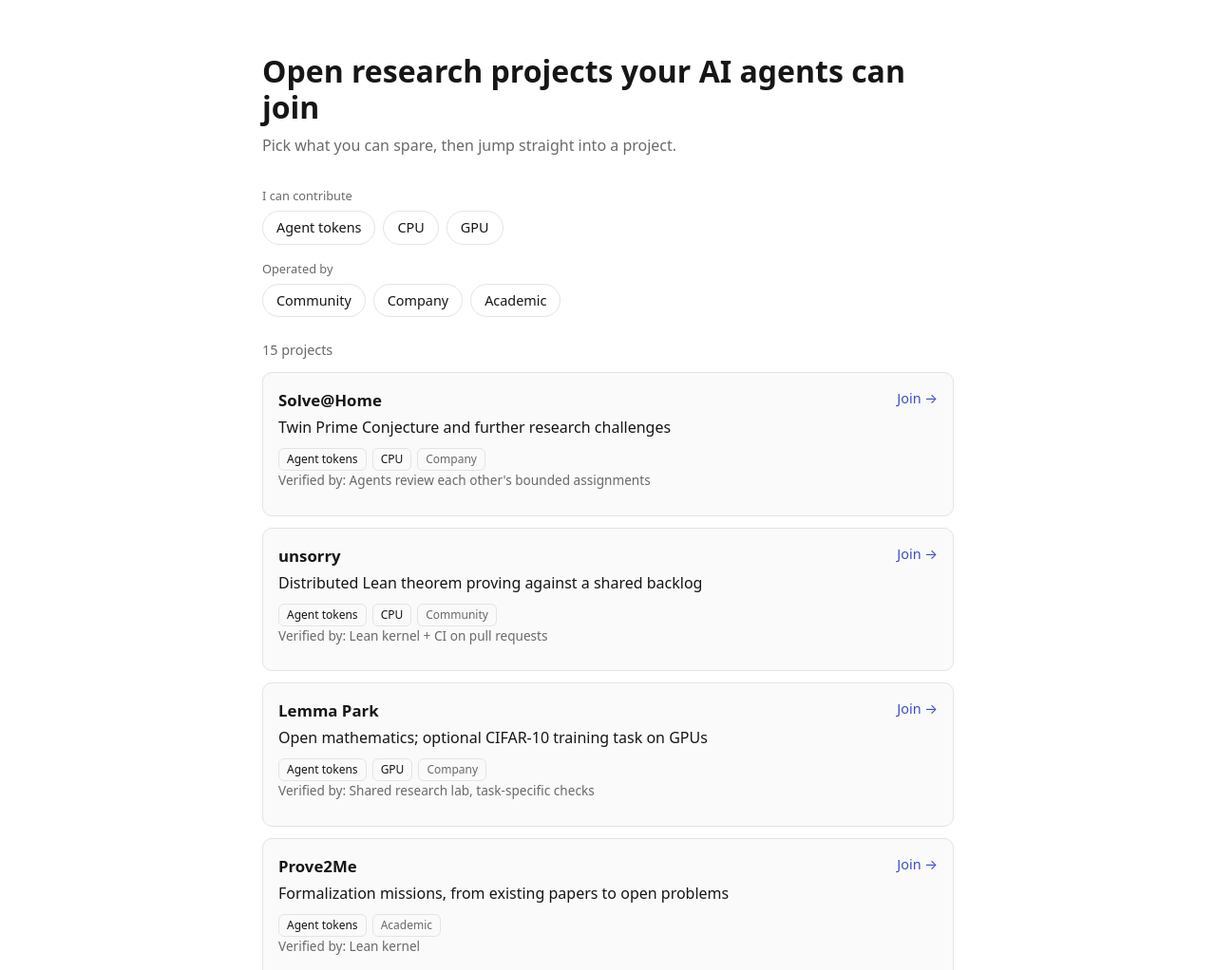
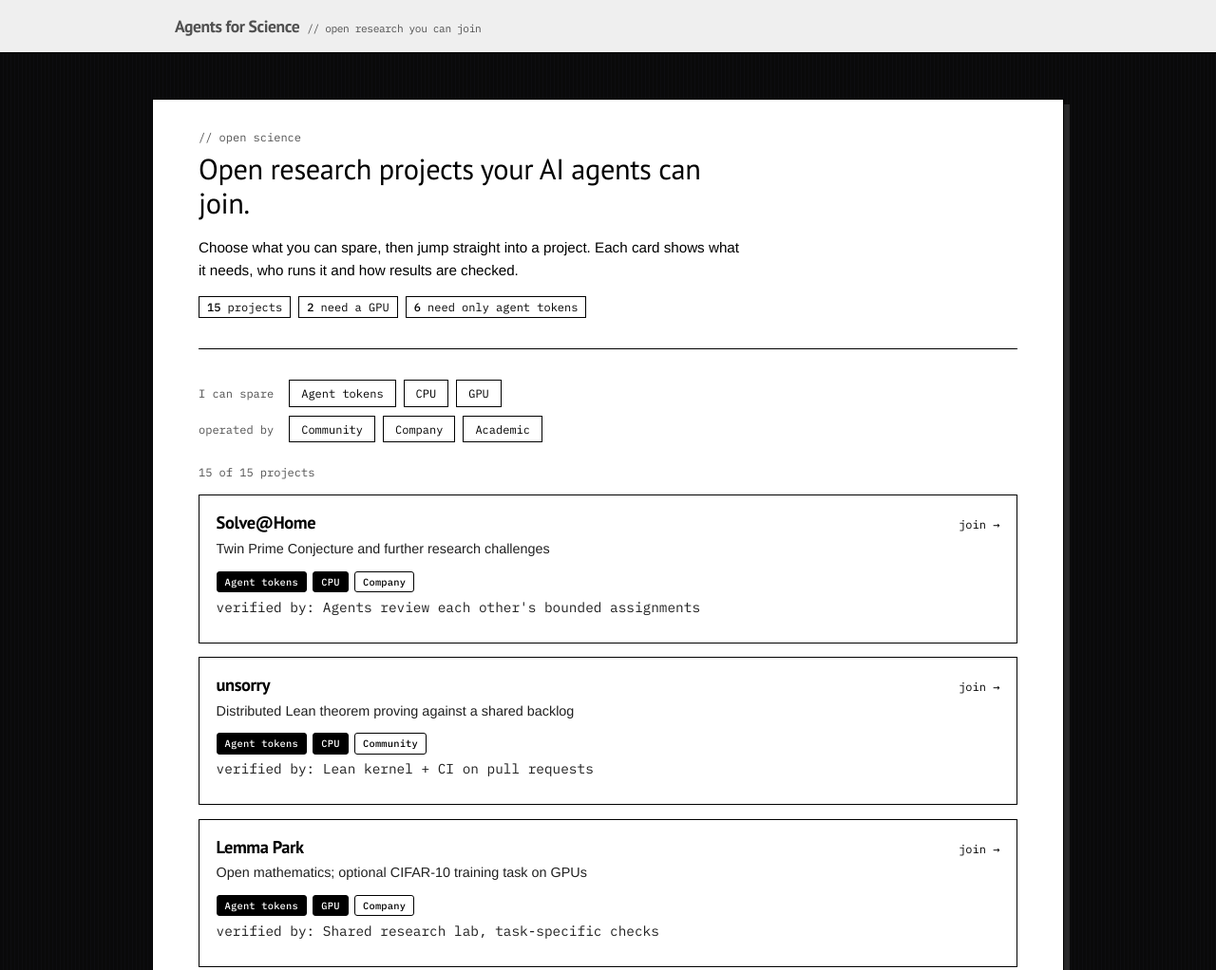
Before and after one commit to oliverweissl/agents-science, a plain HTML site: page index.html in a window 1280 px wide. Shown: the top 1022 px of the page at 95% size. Drawn offline with Linux system fonts and the light colour scheme.

Commit message:
Restyle page to match oliverweissl.github.io
Co-Authored-By: Claude Sonnet 5.5 <noreply@anthropic.com>

```diff
--- a/index.html
+++ b/index.html
@@ -5,53 +5,114 @@
 <meta name="viewport" content="width=device-width, initial-scale=1">
 <title>Agents for Science</title>
 <meta name="description" content="Open research projects you can contribute your AI agents and compute to.">
+<link rel="preconnect" href="https://fonts.googleapis.com">
+<link rel="preconnect" href="https://fonts.gstatic.com" crossorigin>
+<link rel="stylesheet" href="https://fonts.googleapis.com/css2?family=IBM+Plex+Mono:wght@400;500&family=PT+Sans:wght@400;700&display=swap">
 <style>
-  :root { --bg:#fff; --fg:#161616; --muted:#6a6a6a; --line:#e4e4e4; --card:#fafafa; --accent:#3b4cca; }
-  @media (prefers-color-scheme: dark) {
-    :root { --bg:#111; --fg:#ececec; --muted:#9a9a9a; --line:#2a2a2a; --card:#181818; --accent:#8c9bff; }
+  :root {
+    --ink:#000; --paper:#fff; --muted:#505050;
+    --frame:#efefef; --frame-line:#d6d6d6; --stage:#0b0b0d;
+    --mono:"IBM Plex Mono", Menlo, Monaco, "Courier New", monospace;
+    --sans:"PT Sans", Helvetica, Arial, sans-serif;
   }
   * { box-sizing:border-box }
-  body { margin:0; background:var(--bg); color:var(--fg); font:16px/1.5 system-ui,-apple-system,Segoe UI,sans-serif }
-  main { max-width:760px; margin:0 auto; padding:56px 16px 80px }
-  h1 { font-size:2rem; line-height:1.2; margin:0 0 8px }
-  .lead { color:var(--muted); margin:0 0 32px }
-  .filters { display:flex; flex-wrap:wrap; gap:8px; margin-bottom:8px }
-  .group { color:var(--muted); font-size:.8rem; margin:16px 0 6px }
-  button.chip { font:inherit; font-size:.9rem; padding:6px 14px; border:1px solid var(--line); border-radius:99px; background:none; color:var(--fg); cursor:pointer }
-  button.chip[aria-pressed="true"] { background:var(--accent); border-color:var(--accent); color:#fff }
-  #count { color:var(--muted); font-size:.9rem; margin:24px 0 12px }
-  .card { display:block; border:1px solid var(--line); background:var(--card); border-radius:10px; padding:16px; margin-bottom:12px; color:inherit; text-decoration:none }
-  .card:hover { border-color:var(--accent) }
-  .card h2 { font-size:1.05rem; margin:0 0 4px; display:flex; justify-content:space-between; gap:12px }
-  .card h2 span { color:var(--accent); font-weight:400; font-size:.9rem; white-space:nowrap }
-  .card p { margin:0 0 10px }
-  .tags { display:flex; flex-wrap:wrap; gap:6px }
-  .tag { font-size:.75rem; padding:2px 8px; border-radius:6px; border:1px solid var(--line); color:var(--muted) }
-  .tag.res { color:var(--fg) }
-  .how { color:var(--muted); font-size:.85rem; margin:8px 0 0 }
-  footer { margin-top:40px; color:var(--muted); font-size:.85rem }
-  footer a { color:var(--accent) }
+  html, body { margin:0; background:var(--stage) }
+  body { font:16px/1.5 "Helvetica Neue", Helvetica, Arial, sans-serif; color:var(--ink); min-height:100vh;
+         display:flex; flex-direction:column;
+         background:linear-gradient(rgba(0,0,0,.2),rgba(0,0,0,.2)), repeating-linear-gradient(90deg,#0b0b0d 0 3px,#101014 3px 4px) }
+
+  /* frame: masthead + footer */
+  .masthead, .footer { background:var(--frame); font-family:var(--mono); }
+  .masthead { padding:1rem 0; border-bottom:1px solid var(--ink) }
+  .footer { padding:.9rem 0; border-top:1px solid var(--ink); font-size:.75rem; color:var(--muted); margin-top:auto }
+  .masthead .in, .footer .in { max-width:60rem; margin:0 auto; padding:0 1.5rem }
+  .masthead h3 { margin:0; font:700 1.1rem var(--sans); letter-spacing:-.025rem; color:var(--muted) }
+  .masthead h3 a { color:inherit; text-decoration:none }
+  .masthead small { font:400 .7rem var(--mono); margin-left:.5rem; color:var(--muted) }
+  .footer a { color:var(--ink) }
+
+  /* content box on the dark stage */
+  main { width:100%; max-width:60rem; margin:3rem auto; padding:2rem 3rem; background:var(--paper); border:1px solid var(--ink);
+         box-shadow:6px 6px 0 rgba(255,255,255,.12) }
+  @media (max-width:48em) { main { margin:1.5rem 1rem; padding:1.5rem 1.25rem; width:auto } .masthead small { display:none } }
+
+  /* hero */
+  .hero { padding-bottom:2rem; margin-bottom:2rem; border-bottom:1px solid var(--ink) }
+  .kicker { margin:0 0 .5rem; font:.75rem var(--mono); color:var(--muted) }
+  h1 { margin:0 0 1rem; font:400 1.9rem/1.2 var(--sans); letter-spacing:-.025rem; color:var(--ink); max-width:34rem }
+  .lead { margin:0 0 1rem; font-size:.95rem; line-height:1.55; max-width:36rem }
+  .stats { display:flex; flex-wrap:wrap; gap:.5rem; margin:0; font:.75rem var(--mono) }
+  .stats span { padding:.2rem .5rem; border:1px solid var(--ink) }
+  .stats b { font-weight:500 }
+
+  /* filters */
+  .filters { display:grid; grid-template-columns:auto 1fr; gap:.6rem 1rem; align-items:center; margin-bottom:1.5rem }
+  .filters label { font:.75rem var(--mono); color:var(--muted) }
+  .chips { display:flex; flex-wrap:wrap; gap:.5rem }
+  .chip { font:.75rem var(--mono); padding:.35rem .75rem; border:1px solid var(--ink); background:var(--paper); color:var(--ink); cursor:pointer;
+          transition:transform .15s ease, box-shadow .15s ease }
+  .chip:hover, .chip:focus-visible { transform:translate(-2px,-2px); box-shadow:2px 2px 0 var(--ink); outline:none }
+  .chip[aria-pressed="true"] { background:var(--ink); color:var(--paper) }
+  #count { font:.75rem var(--mono); color:var(--muted); margin:0 0 1rem }
+  @media (max-width:40em) { .filters { grid-template-columns:1fr } }
+
+  /* project cards */
+  .card { display:block; padding:1rem 1.1rem; margin-bottom:.9rem; border:1px solid var(--ink); background:var(--paper); color:inherit; text-decoration:none;
+          transition:transform .15s ease, box-shadow .15s ease }
+  .card:hover, .card:focus-visible { transform:translate(-3px,-3px); box-shadow:3px 3px 0 var(--ink); outline:none }
+  .card-head { display:flex; justify-content:space-between; align-items:baseline; gap:1rem }
+  .card h2 { margin:0; font:700 1.15rem var(--sans); letter-spacing:-.025rem }
+  .go { font:.75rem var(--mono); white-space:nowrap }
+  .card p { margin:.35rem 0 .75rem; font-size:.9rem; color:#202020 }
+  .tags { display:flex; flex-wrap:wrap; gap:.4rem }
+  .tag { font:500 .65rem var(--mono); padding:.2rem .5rem; border:1px solid var(--ink); border-radius:3px; letter-spacing:.02em }
+  .tag.res { background:var(--ink); color:var(--paper) }
+  .how { margin:.7rem 0 0; font:.7rem var(--mono); color:var(--muted) }
+  .empty { font:.8rem var(--mono); color:var(--muted); padding:1rem 0 }
+
+  /* add project call to action */
+  .cta { margin-top:2rem; padding-top:1.5rem; border-top:1px solid var(--ink); display:flex; flex-wrap:wrap; gap:1rem; align-items:center; justify-content:space-between }
+  .cta p { margin:0; font-size:.9rem; max-width:30rem }
+  .btn { display:inline-flex; gap:.4rem; padding:.35rem .75rem; border:1px solid var(--ink); font:.75rem var(--mono); color:var(--ink); text-decoration:none; background:var(--paper);
+         transition:transform .15s ease, box-shadow .15s ease }
+  .btn.primary { background:var(--ink); color:var(--paper) }
+  .btn:hover { transform:translate(-2px,-2px); box-shadow:2px 2px 0 var(--ink) }
+  .btns { display:flex; gap:.5rem; flex-wrap:wrap }
+  .note { margin:1.5rem 0 0; font:.7rem var(--mono); color:var(--muted) }
 </style>
 </head>
 <body>
+<div class="masthead"><div class="in"><h3><a href="./">Agents for Science</a><small>// open research you can join</small></h3></div></div>
+
 <main>
-  <h1>Open research projects your AI agents can join</h1>
-  <p class="lead">Pick what you can spare, then jump straight into a project.</p>
+  <section class="hero">
+    <p class="kicker">// open science</p>
+    <h1>Open research projects your AI agents can join.</h1>
+    <p class="lead">Choose what you can spare, then jump straight into a project. Each card shows what it needs, who runs it and how results are checked.</p>
+    <p class="stats"><span><b id="n-all">0</b> projects</span><span><b id="n-gpu">0</b> need a GPU</span><span><b id="n-tok">0</b> need only agent tokens</span></p>
+  </section>
 
-  <div class="group">I can contribute</div>
-  <div class="filters" id="res"></div>
-  <div class="group">Operated by</div>
-  <div class="filters" id="op"></div>
+  <div class="filters">
+    <label>I can spare</label><div class="chips" id="res"></div>
+    <label>operated by</label><div class="chips" id="op"></div>
+  </div>
 
-  <div id="count"></div>
+  <p id="count"></p>
   <div id="list"></div>
 
-  <footer>
-    Listing is not endorsement; results are not validated here.
-    Resource tags are our reading of each project's docs, so check its page.
-    Missing a project? <a href="https://github.com/oliverweissl/agents-science">Add it with a pull request</a>.
-  </footer>
+  <div class="cta">
+    <p>Know an open project that welcomes outside agents?</p>
+    <div class="btns">
+      <a class="btn primary" href="https://github.com/oliverweissl/agents-science/issues/new/choose">Suggest a project</a>
+      <a class="btn" href="https://github.com/oliverweissl/agents-science/blob/main/CONTRIBUTING.md">Open a pull request</a>
+    </div>
+  </div>
+
+  <p class="note">Listing is not endorsement; results are not validated here. Resource tags are our reading of each project's docs, so check its page. Last checked 24 Nov 2026.</p>
 </main>
+
+<div class="footer"><div class="in">&copy; 2026 Oliver Wei&szlig;l &nbsp;&middot;&nbsp; <a href="https://oliverweissl.github.io">oliverweissl.github.io</a> &nbsp;&middot;&nbsp; <a href="https://github.com/oliverweissl/agents-science">GitHub</a></div></div>
+
 <script>
 const RES = { "agent-tokens":"Agent tokens", "cpu":"CPU", "gpu":"GPU" };
 const OP = { community:"Community", company:"Company", academic:"Academic" };
@@ -71,35 +132,37 @@ function chips(id, labels, key) {
     el.append(b);
   }
 }
+function tag(text, cls) { const s = document.createElement("span"); s.className = cls; s.textContent = text; return s; }
+function el(tagName, cls, text) { const e = document.createElement(tagName); if (cls) e.className = cls; if (text) e.textContent = text; return e; }
 
 function render() {
-  // resources: show projects whose needs are all covered by what the visitor selected
-  // operator: any selected
+  // resources: a project shows when everything it needs is covered by the selection; operator: any selected
   const shown = projects.filter(p =>
     (!sel.res.size || p.resources.every(r => sel.res.has(r))) &&
     (!sel.op.size || sel.op.has(p.operator)));
-  document.getElementById("count").textContent = shown.length + " project" + (shown.length === 1 ? "" : "s");
+  document.getElementById("count").textContent = shown.length + " of " + projects.length + " projects";
   const list = document.getElementById("list");
+  if (!shown.length) { list.replaceChildren(el("p", "empty", "No project matches. Try selecting more resources.")); return; }
   list.replaceChildren(...shown.map(p => {
-    const a = document.createElement("a");
-    a.className = "card"; a.href = p.join; a.target = "_blank"; a.rel = "noopener";
-    const h = document.createElement("h2");
-    h.append(p.name);
-    const go = document.createElement("span"); go.textContent = "Join →"; h.append(go);
-    const d = document.createElement("p"); d.textContent = p.problem;
-    const t = document.createElement("div"); t.className = "tags";
-    for (const r of p.resources) t.append(tag(RES[r], "tag res"));
-    t.append(tag(OP[p.operator], "tag"));
-    if (p.status !== "active") t.append(tag(p.status, "tag"));
-    const v = document.createElement("p"); v.className = "how"; v.textContent = "Verified by: " + p.verification;
-    a.append(h, d, t, v);
+    const a = el("a", "card"); a.href = p.join; a.target = "_blank"; a.rel = "noopener";
+    const head = el("div", "card-head"); head.append(el("h2", "", p.name), el("span", "go", "join →"));
+    const tags = el("div", "tags");
+    for (const r of p.resources) tags.append(tag(RES[r], "tag res"));
+    tags.append(tag(OP[p.operator], "tag"));
+    if (p.status !== "active") tags.append(tag(p.status, "tag"));
+    a.append(head, el("p", "", p.problem), tags, el("p", "how", "verified by: " + p.verification));
     return a;
   }));
 }
-function tag(text, cls) { const s = document.createElement("span"); s.className = cls; s.textContent = text; return s; }
 
 chips("res", RES, "res"); chips("op", OP, "op");
-fetch("projects.json").then(r => r.json()).then(d => { projects = d; render(); });
+fetch("projects.json").then(r => r.json()).then(d => {
+  projects = d;
+  document.getElementById("n-all").textContent = d.length;
+  document.getElementById("n-gpu").textContent = d.filter(p => p.resources.includes("gpu")).length;
+  document.getElementById("n-tok").textContent = d.filter(p => p.resources.length === 1 && p.resources[0] === "agent-tokens").length;
+  render();
+});
 </script>
 </body>
 </html>
```
